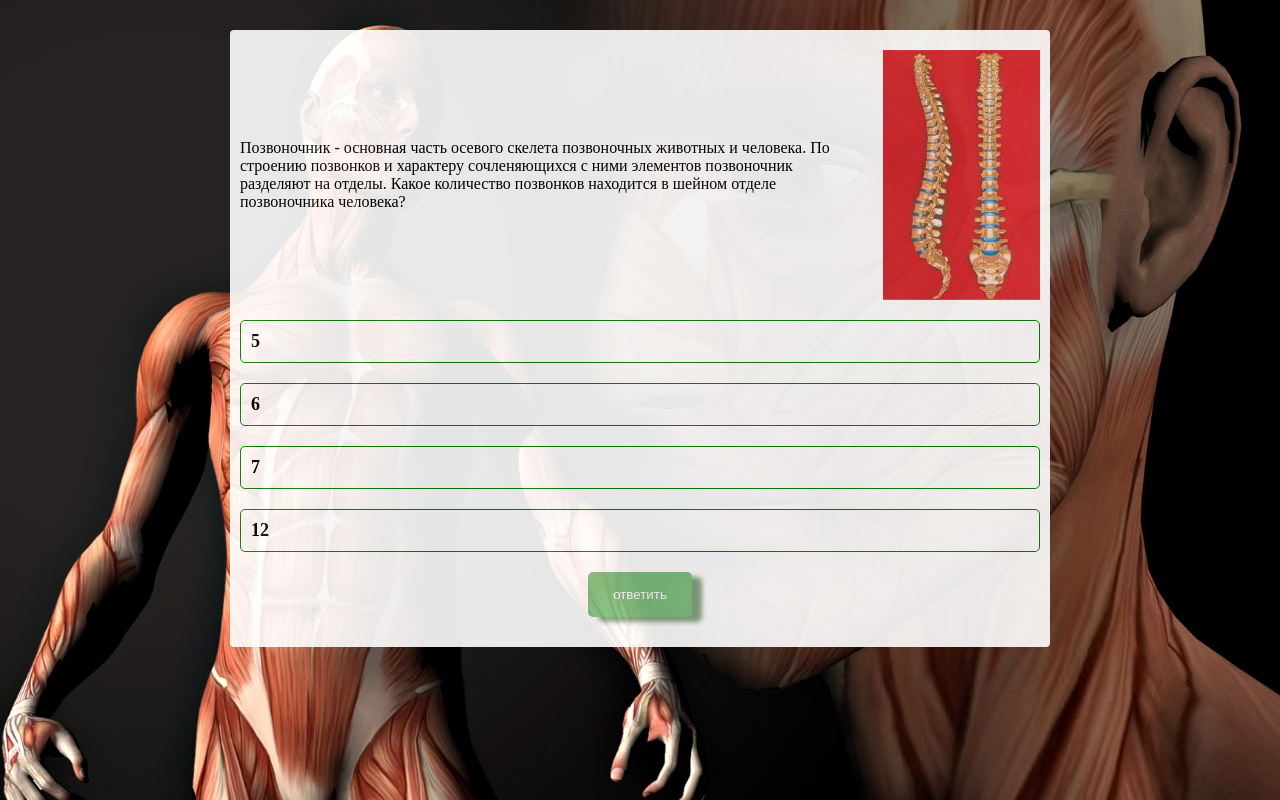
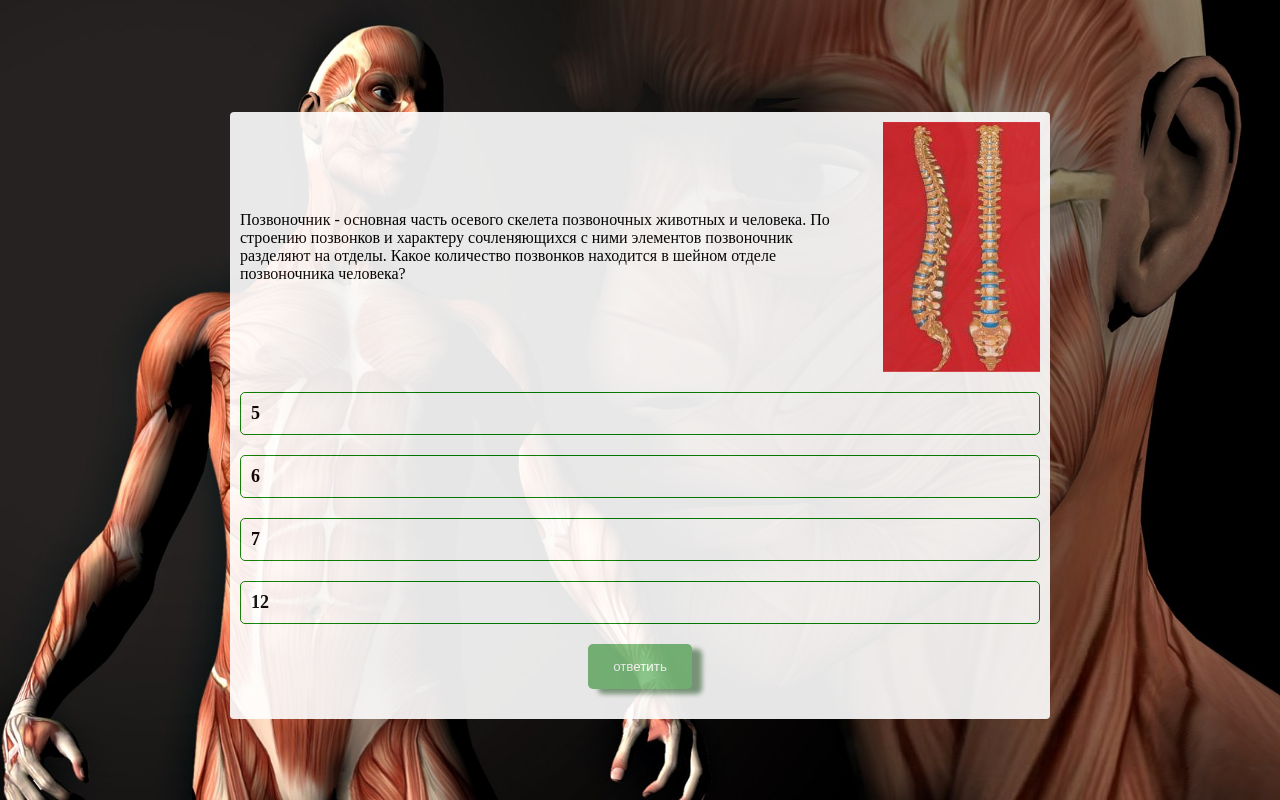
Before and after one commit to Shpakovskiy93/games-js, a plain HTML site: page anatomy-test/index.html in a window 1280 px wide. Drawn offline with Linux system fonts and the light colour scheme.

Commit message:
add style

```diff
--- a/anatomy-test/css/style.css
+++ b/anatomy-test/css/style.css
@@ -16,11 +16,13 @@
     background-repeat: no-repeat;
     background-size: cover;
     background-position: center center;
+    display: flex;
+    align-items: center;
+    justify-content: center;
 }
 .test__inner {
     max-width: 820px;
     padding: 10px 10px;
-    margin: 0 auto;
     border-radius: 4px;
     background-color: #fff;
     opacity: .9;
@@ -30,11 +32,14 @@
     display: flex;
     justify-content: space-between;
     align-items: center;
-    padding-top: 10px;
 }
 .test__question-text {
     font-size: 16px;
     margin-right: 20px;
+}
+.test__question-img {
+    width: 250px;
+    height: 250px;
 }
 .ansers {
     margin-top: 20px;
```
